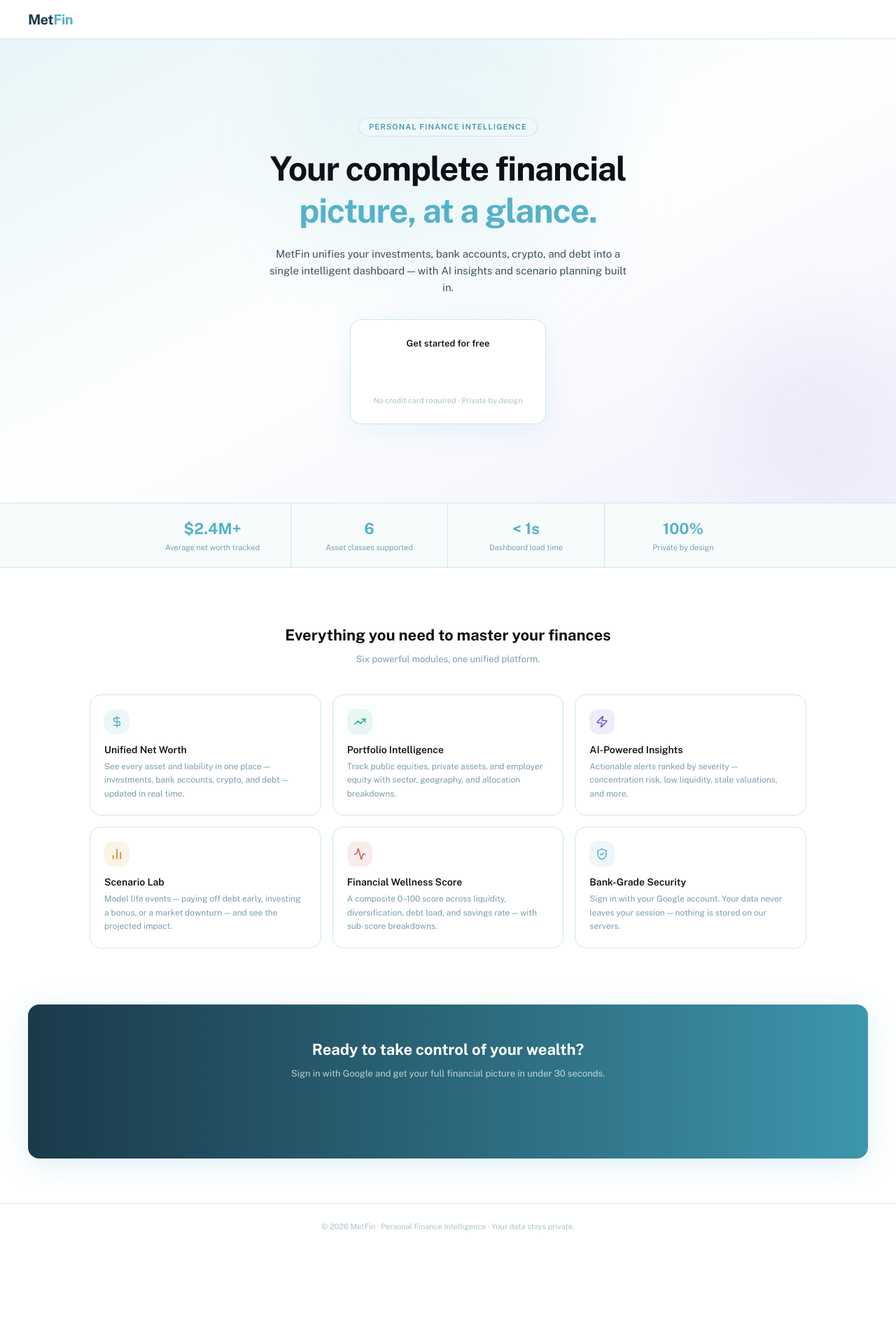
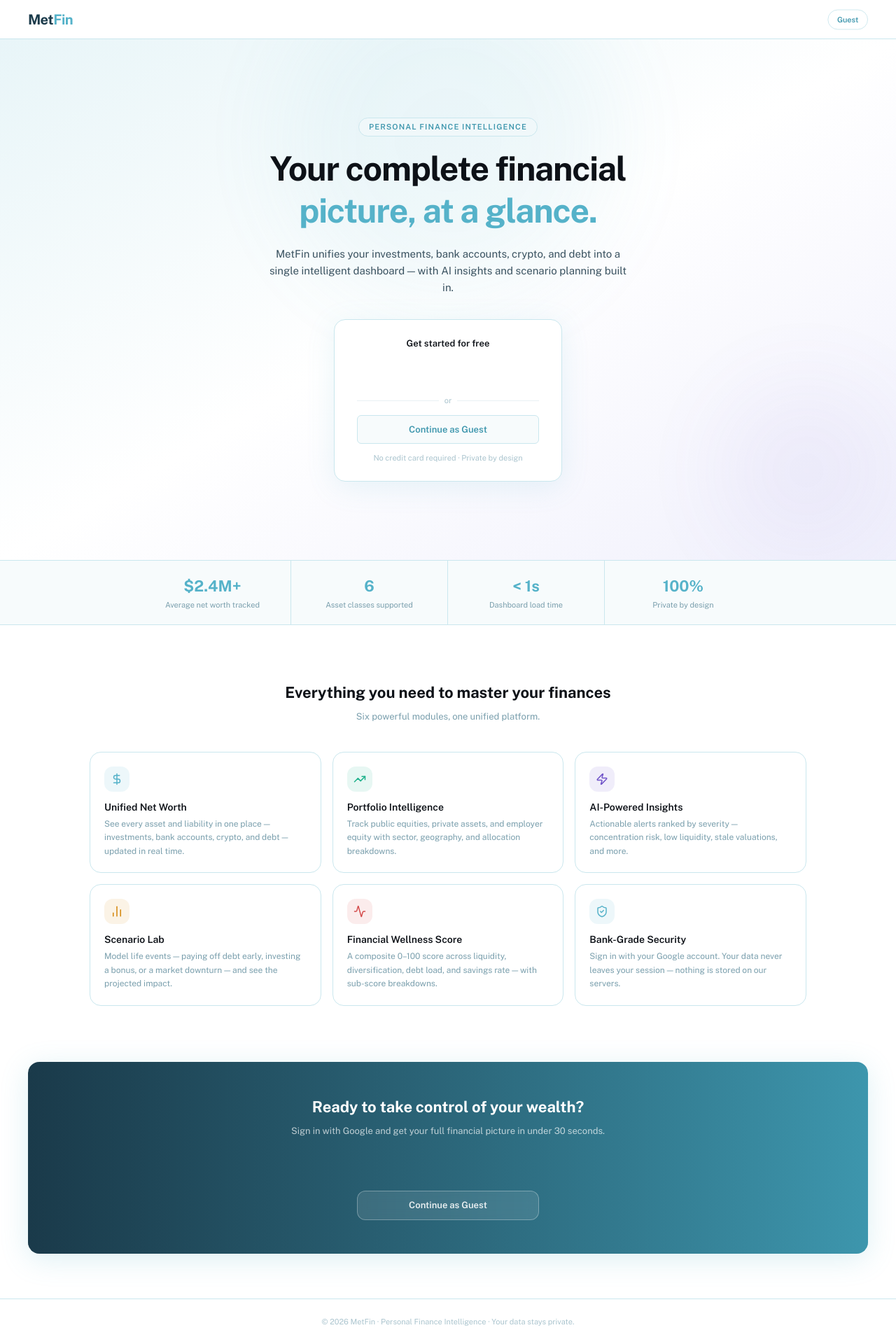
Before and after one commit to TrangDinh524/MetFin, a React (Vite) app in the folder frontend/: page / in a window 1280 px wide. Shown: the whole page at 70% size. Before the commit the page ends 1785 px from the top, so only its background shows below. Built offline with nearby package versions, Linux system fonts and the light colour scheme.

Commit message:
add guest login

```diff
--- a/frontend/src/features/auth/LoginPage.tsx
+++ b/frontend/src/features/auth/LoginPage.tsx
@@ -63,6 +63,7 @@ const stats = [
 
 export function LoginPage() {
   const loginWithGoogle = useFinanceStore((s) => s.loginWithGoogle)
+  const loginAsGuest = useFinanceStore((s) => s.loginAsGuest)
   const authLoading = useFinanceStore((s) => s.authLoading)
 
   return (
@@ -73,10 +74,11 @@ export function LoginPage() {
         <span className="text-[20px] font-extrabold tracking-tight text-[#1a3a4a]">
           Met<span className="text-[#55b2c9]">Fin</span>
         </span>
-        <div className="scale-90 origin-right">
+        <div className="flex items-center gap-2 scale-90 origin-right">
           {authLoading ? (
             <span className="text-[12px] text-[#7a9fad]">Signing in…</span>
           ) : (
+            <>
               <GoogleLogin
                 onSuccess={({ credential }) => { if (credential) loginWithGoogle(credential) }}
                 onError={() => console.error('Google login failed')}
@@ -85,6 +87,13 @@ export function LoginPage() {
                 size="medium"
                 text="signin_with"
               />
+              <button
+                onClick={loginAsGuest}
+                className="rounded-full border border-[#cae7ee] bg-white px-3.5 py-1.5 text-[12px] font-semibold text-[#3d96ad] transition hover:bg-[#f0f8fa] hover:border-[#3d96ad]"
+              >
+                Guest
+              </button>
+            </>
           )}
         </div>
       </nav>
@@ -113,6 +122,7 @@ export function LoginPage() {
             {authLoading ? (
               <div className="text-[13px] text-[#7a9fad]">Signing in…</div>
             ) : (
+              <>
                 <GoogleLogin
                   onSuccess={({ credential }) => { if (credential) loginWithGoogle(credential) }}
                   onError={() => console.error('Google login failed')}
@@ -123,6 +133,18 @@ export function LoginPage() {
                   text="signin_with"
                   width="260"
                 />
+                <div className="flex w-full items-center gap-2">
+                  <div className="h-px flex-1 bg-[#e8f0f3]" />
+                  <span className="text-[11px] text-[#aac4ce]">or</span>
+                  <div className="h-px flex-1 bg-[#e8f0f3]" />
+                </div>
+                <button
+                  onClick={loginAsGuest}
+                  className="w-[260px] rounded-md border border-[#cae7ee] bg-[#f7fbfc] py-2.5 text-[13px] font-semibold text-[#3d96ad] transition hover:bg-[#eaf5f8] hover:border-[#3d96ad]"
+                >
+                  Continue as Guest
+                </button>
+              </>
             )}
             <p className="text-[11px] text-[#aac4ce]">No credit card required · Private by design</p>
           </div>
@@ -178,10 +200,11 @@ export function LoginPage() {
         <p className="mb-6 text-[13px] text-[rgba(255,255,255,0.7)]">
           Sign in with Google and get your full financial picture in under 30 seconds.
         </p>
-        <div className="flex justify-center">
+        <div className="flex flex-col items-center gap-3">
           {authLoading ? (
             <span className="text-[13px] text-white/60">Signing in…</span>
           ) : (
+            <>
               <div className="rounded-xl overflow-hidden shadow-lg">
                 <GoogleLogin
                   onSuccess={({ credential }) => { if (credential) loginWithGoogle(credential) }}
@@ -193,6 +216,13 @@ export function LoginPage() {
                   width="260"
                 />
               </div>
+              <button
+                onClick={loginAsGuest}
+                className="w-[260px] rounded-xl border border-white/30 bg-white/10 py-2.5 text-[13px] font-semibold text-white/90 backdrop-blur-sm transition hover:bg-white/20"
+              >
+                Continue as Guest
+              </button>
+            </>
           )}
         </div>
       </section>
--- a/frontend/src/store/useFinanceStore.ts
+++ b/frontend/src/store/useFinanceStore.ts
@@ -19,6 +19,7 @@ interface FinanceState {
   user: GoogleUser | null
   authLoading: boolean
   loginWithGoogle: (credential: string) => Promise<void>
+  loginAsGuest: () => void
   logout: () => void
 
   section: SectionId
@@ -79,6 +80,16 @@ export const useFinanceStore = create<FinanceState>((set) => ({
     } finally {
       set({ authLoading: false })
     }
+  },
+  loginAsGuest: () => {
+    const guest: GoogleUser = {
+      email: 'guest@metfin.app',
+      name: 'Guest User',
+      picture: '',
+      sub: 'guest',
+    }
+    localStorage.setItem('metfin_user', JSON.stringify(guest))
+    set({ user: guest })
   },
   logout: () => {
     localStorage.removeItem('metfin_user')
```
Lines whose indentation alone changed are shown as unchanged.
